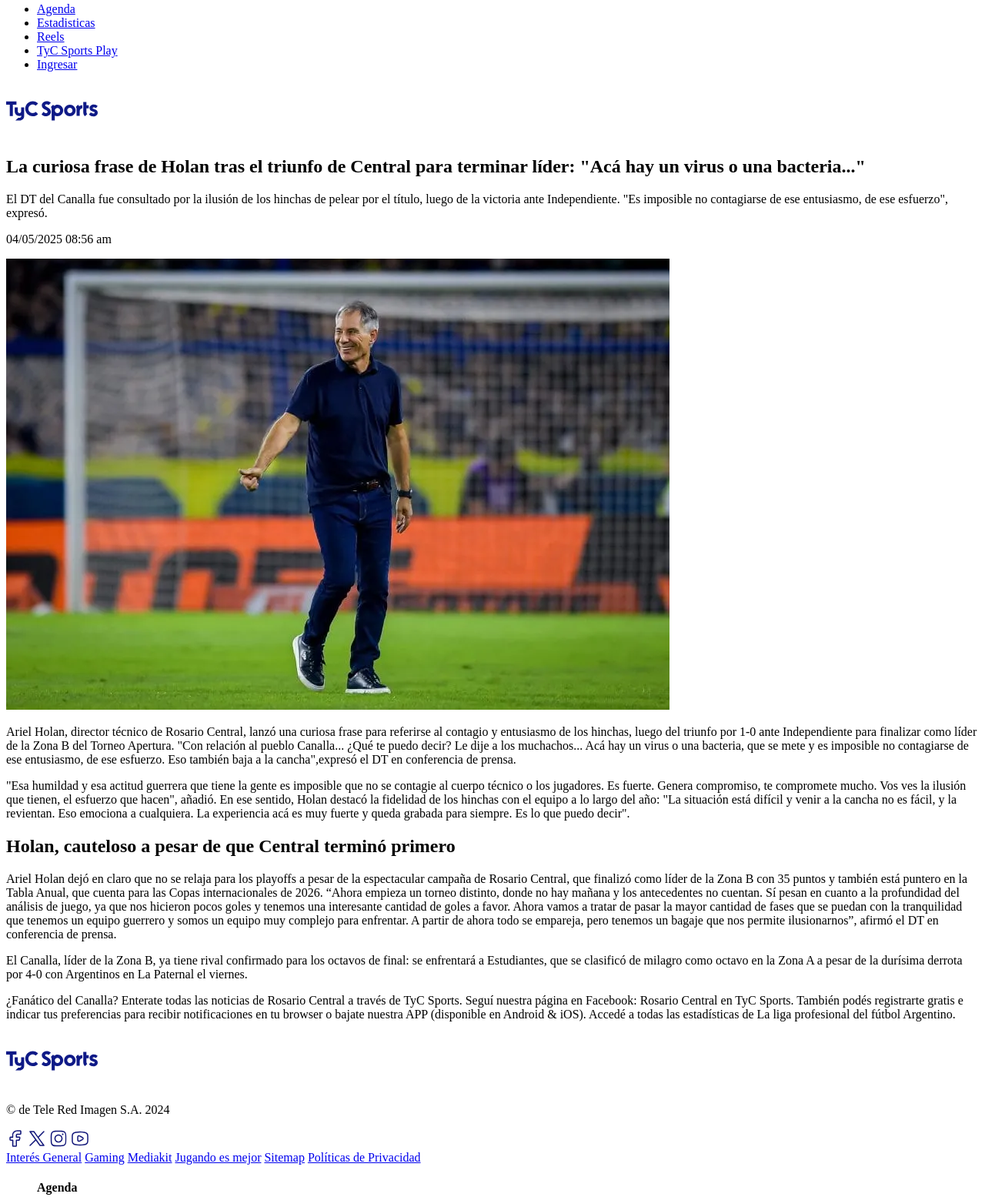
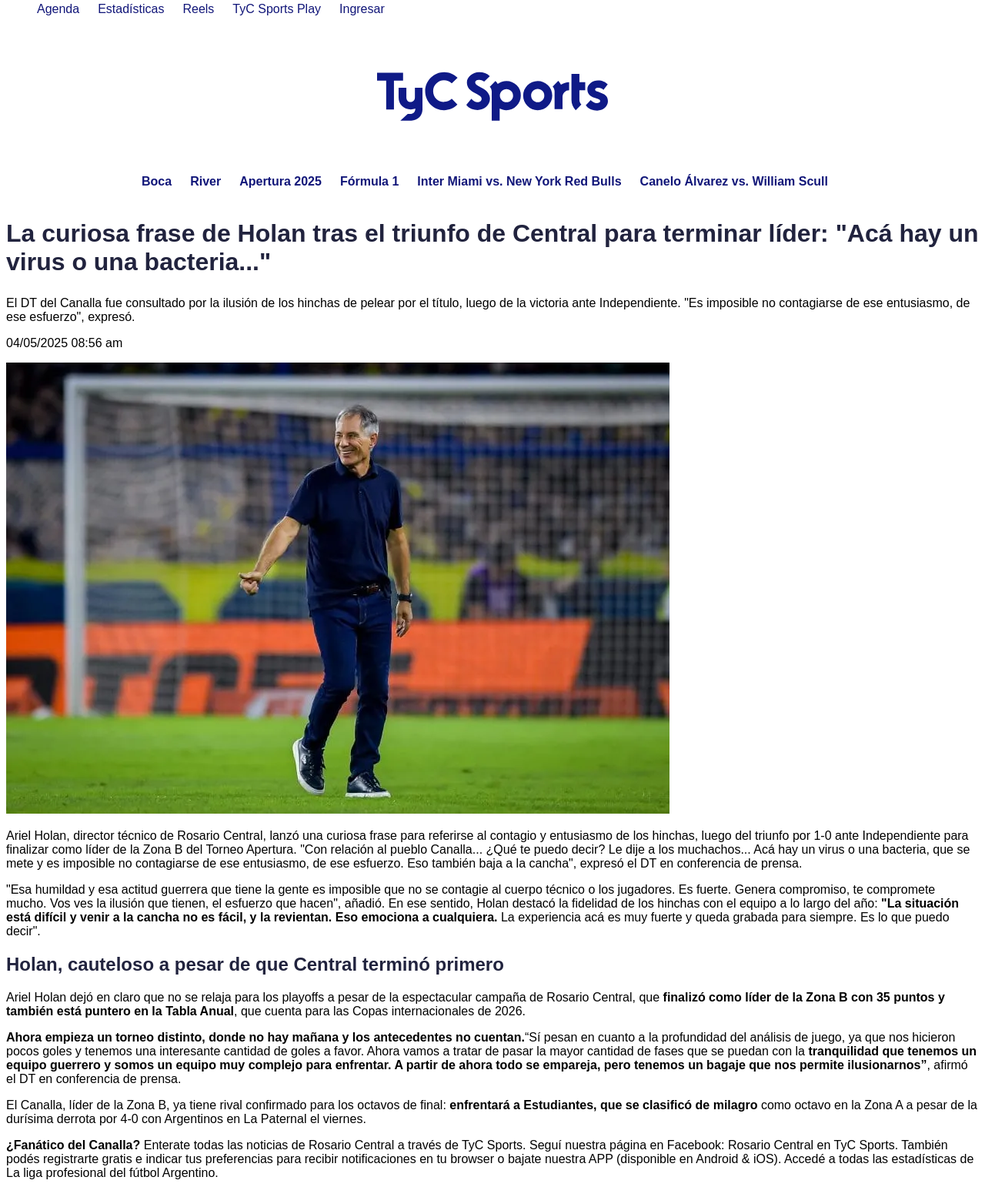
Before and after one commit to LautiQui/tp02-html-semantico, a plain HTML site: page actividadweb.html in a window 1280 px wide. Shown: the part 13-1568 px from the top of the page at 77% size. Drawn offline with Linux system fonts and the light colour scheme.

Commit message:
primeros cambios selectores css

```diff
--- a/actividadweb.html
+++ b/actividadweb.html
@@ -3,6 +3,7 @@
 <head>
     <meta charset="UTF-8">
     <meta name="viewport" content="width=device-width, initial-scale=1.0">
+    <link rel="stylesheet" href="estilos.css">
     <title>La curiosa frase de Holan tras el triunfo de Central para terminar líder: "Acá hay un virus o una bacteria..."</title>
 </head>
 <body>
@@ -11,7 +12,7 @@
             <nav class="top-nav">
                 <ul class="top-nav-list">
                     <li><a href="https://www.tycsports.com/agenda-deportiva-hoy.html">Agenda</a></li>
-                    <li><a href="https://www.tycsports.com/estadisticas/liga-profesional-de-futbol.html">Estadisticas</a></li>
+                    <li><a href="https://www.tycsports.com/estadisticas/liga-profesional-de-futbol.html">Estadísticas</a></li>
                     <li><a href="https://www.tycsports.com/reels/index.html">Reels</a></li>
                     <li><a href="https://play.tycsports.com/">TyC Sports Play</a></li>
                     <li><a href="formulario.html">Ingresar</a></li>
@@ -30,9 +31,18 @@
         <path d="M107.3 9.3v-4.1h-3V0.9h-4.1v13.4c0 2 0.8 3.9 2.2 5.3l2.9-2.9c-0.6-0.7-1-1.5-1-2.4l0-5H107.3z" fill="#0f1a87"></path>
         <path d="M23.5 8h-4v5c0 1.4-0.9 2.4-2.2 2.4s-2.2-0.9-2.2-2.4V8h-4v5c0 1.8 0.6 3.3 1.8 4.5 1.1 1.1 2.7 1.7 4.5 1.7 0.8 0 1.5-0.1 2.3-0.4v0.2c0 1.4-0.9 2.5-2.2 2.5l0 0h-1.7L12 25h5c0.5 0 0.7 0 0.7 0 1.5-0.1 2.9-0.7 3.9-1.6 1.1-1 1.7-2.4 1.8-4l0 0v-5.8V8z" fill="#0f1a87"></path>
     </svg>
-</a>
+    <div class="main-nav">
+        <section class="main-nav-section">
+        <h2><a href="https://www.tycsports.com/boca-juniors/boca-valentino-simoni-goleador-reserva-convocado-herron-partido-tigre-id654968.html">Boca</a></h2>
+        <h2><a href="https://www.tycsports.com/river-plate/guillermo-barros-schelotto-numeros-dt-river-gallardo-id654329.html">River</a></h2>
+        <h2><a href="https://www.tycsports.com/liga-profesional-de-futbol/fecha-16-del-apertura-2025-de-la-liga-profesional-partidos-resultados-posiciones-y-mucho-mas-id654622.html">Apertura 2025</a></h2>
+        <h2><a href="https://www.tycsports.com/automovilismo/f1-horario-y-donde-ver-en-vivo-la-carrera-sprint-de-miami-id653939.html">Fórmula 1</a></h2>
+        <h2><a href="https://www.tycsports.com/estados-unidos/mls/inter-miami-vs-new-york-red-bulls-en-vivo-hora-donde-ver-y-formaciones-id654616.html">Inter Miami vs. New York Red Bulls</a></h2>
+        <h2><a href="https://www.tycsports.com/boxeo/canelo-alvarez-vs-william-scull-hora-cartelera-y-donde-ver-en-vivo-id653809.html">Canelo Álvarez vs. William Scull</a></h2>
+    </section>
+    </div>
     </header>
-<main>
+    <main>
     <article>
     <h1>
         La curiosa frase de Holan tras el triunfo de Central para terminar líder: "Acá hay un virus o una bacteria..."
@@ -44,15 +54,15 @@
     <img src="images/ariel-holan_w862.webp" alt="profe holan" class="foto-profe-holan">
     <p>
         Ariel Holan, director técnico de Rosario Central, lanzó una curiosa frase para referirse al contagio y entusiasmo de los hinchas, luego del triunfo por 1-0 ante Independiente para finalizar como líder de la Zona B del Torneo Apertura.
-        "Con relación al pueblo Canalla... ¿Qué te puedo decir? Le dije a los muchachos... Acá hay un virus o una bacteria, que se mete y es imposible no contagiarse de ese entusiasmo, de ese esfuerzo. Eso también baja a la cancha",expresó el DT en conferencia de prensa. </p>
+        "Con relación al pueblo Canalla... ¿Qué te puedo decir? Le dije a los muchachos... Acá hay un virus o una bacteria, que se mete y es imposible no contagiarse de ese entusiasmo, de ese esfuerzo. Eso también baja a la cancha", expresó el DT en conferencia de prensa. </p>
 <p>"Esa humildad y esa actitud guerrera que tiene la gente es imposible que no se contagie al cuerpo técnico o los jugadores. Es fuerte. Genera compromiso, te compromete mucho. Vos ves la ilusión que tienen, el esfuerzo que hacen", añadió.
-En ese sentido, Holan destacó la fidelidad de los hinchas con el equipo a lo largo del año: "La situación está difícil y venir a la cancha no es fácil, y la revientan. Eso emociona a cualquiera. La experiencia acá es muy fuerte y queda grabada para siempre. Es lo que puedo decir". </p>
+En ese sentido, Holan destacó la fidelidad de los hinchas con el equipo a lo largo del año: <strong>"La situación está difícil y venir a la cancha no es fácil, y la revientan. Eso emociona a cualquiera. </strong>  La experiencia acá es muy fuerte y queda grabada para siempre. Es lo que puedo decir". </p>
 <h2>Holan, cauteloso a pesar de que Central terminó primero</h2>
-<p>Ariel Holan dejó en claro que no se relaja para los playoffs a pesar de la espectacular campaña de Rosario Central, que finalizó como líder de la Zona B con 35 puntos y también está puntero en la Tabla Anual, que cuenta para las Copas internacionales de 2026.
-    “Ahora empieza un torneo distinto, donde no hay mañana y los antecedentes no cuentan. Sí pesan en cuanto a la profundidad del análisis de juego, ya que nos hicieron pocos goles y tenemos una interesante cantidad de goles a favor. Ahora vamos a tratar de pasar la mayor cantidad de fases que se puedan con la tranquilidad que tenemos un equipo guerrero y somos un equipo muy complejo para enfrentar. A partir de ahora todo se empareja, pero tenemos un bagaje que nos permite ilusionarnos”, afirmó el DT en conferencia de prensa.
+<p>Ariel Holan dejó en claro que no se relaja para los playoffs a pesar de la espectacular campaña de Rosario Central, que <strong>finalizó como líder de la Zona B con 35 puntos y también está puntero en la Tabla Anual</strong>, que cuenta para las Copas internacionales de 2026.
+   <p> <strong>Ahora empieza un torneo distinto, donde no hay mañana y los antecedentes no cuentan.</strong>“Sí pesan en cuanto a la profundidad del análisis de juego, ya que nos hicieron pocos goles y tenemos una interesante cantidad de goles a favor. Ahora vamos a tratar de pasar la mayor cantidad de fases que se puedan con la <strong>tranquilidad que tenemos un equipo guerrero y somos un equipo muy complejo para enfrentar. A partir de ahora todo se empareja, pero tenemos un bagaje que nos permite ilusionarnos”</strong>, afirmó el DT en conferencia de prensa. </p>
 </p>
-<p>El Canalla, líder de la Zona B, ya tiene rival confirmado para los octavos de final: se enfrentará a Estudiantes, que se clasificó de milagro como octavo en la Zona A a pesar de la durísima derrota por 4-0 con Argentinos en La Paternal el viernes.</p>
-<p>¿Fanático del Canalla? Enterate todas las noticias de Rosario Central a través de TyC Sports. Seguí nuestra página en Facebook: Rosario Central en TyC Sports. También podés registrarte gratis e indicar tus preferencias para recibir notificaciones en tu browser o bajate nuestra APP (disponible en Android & iOS). Accedé a todas las estadísticas de La liga profesional del fútbol Argentino.</p>
+<p>El Canalla, líder de la Zona B, ya tiene rival confirmado para los octavos de final: <strong> enfrentará a Estudiantes, que se clasificó de milagro </strong> como octavo en la Zona A a pesar de la durísima derrota por 4-0 con Argentinos en La Paternal el viernes.</p>
+<p><strong>¿Fanático del Canalla? </strong> Enterate todas las noticias de Rosario Central a través de TyC Sports. Seguí nuestra página en Facebook: Rosario Central en TyC Sports. También podés registrarte gratis e indicar tus preferencias para recibir notificaciones en tu browser o bajate nuestra APP (disponible en Android & iOS). Accedé a todas las estadísticas de La liga profesional del fútbol Argentino.</p>
 </article>
 </main>
 <footer>
--- /dev/null
+++ b/estilos.css
@@ -0,0 +1,49 @@
+.top-nav-list li a {
+    color: #111679;
+    font-family: Albert Sans, sans-serif;
+    font-size: medium;
+    text-decoration: none;
+   }
+
+.top-nav-list li {
+  display: inline-block;
+  margin-right: 20px;}
+
+.tycsports {
+  display: block;       /* Hace que el SVG sea un bloque para que margin funcione */
+  margin-left: auto;    /* Márgenes automáticos */
+  margin-right: auto;
+  width: 300px;         /* Tamaño más grande */
+  height: auto;
+}
+
+h1{font-size: 32px;
+  color: #21233e;
+  font-family: Albert Sans, sans-serif;
+}
+
+.main-nav-section {
+  text-align: center;  /* CENTRA horizontalmente los elementos inline/inline-block */
+}
+.main-nav-section h2 {
+  display: inline-block;    /* Para que estén uno al lado del otro */
+  margin-right: 20px;       /* Espacio entre cada uno */
+  font-size: 16px;        /* Ajusta tamaño si querés */
+  font-family: Albert Sans, sans-serif;
+}
+
+.main-nav-section h2 a {
+  color: #111679;
+  text-decoration: none;
+}
+
+article p {
+font-family: Albert Sans, sans-serif;
+color: black;
+font-size: 27,2px;
+}
+
+article h2 {
+    font-family: Albert Sans, sans-serif;
+    color: #21233e;
+}
```
